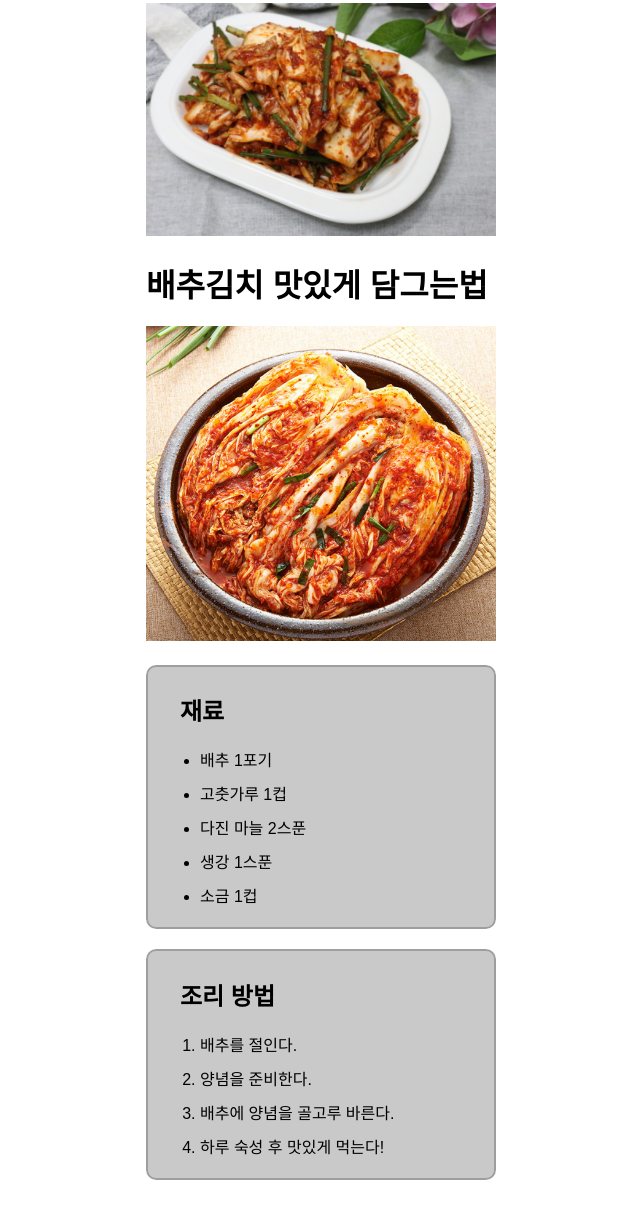
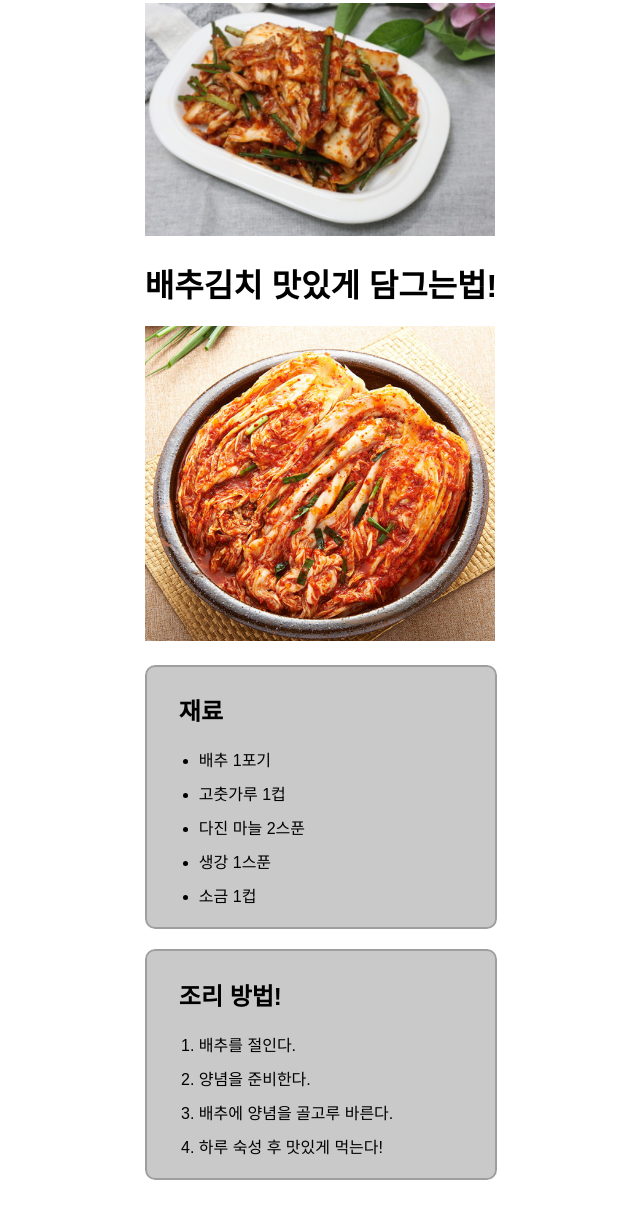
Before and after one commit to BaileyChoi/Recipe_page, a plain HTML site: page kimchi.html in a window 1280 px wide. Shown: the part 127-1337 px from the top of the page, without its empty margins (319-959 px from the left). Drawn offline with Linux system fonts and the light colour scheme.

Commit message:
Docs: 느낌표 추가
Docs: 느낌표 추가1

Docs: 느낌표 추가2

Docs: 느낌표 추가3

```diff
--- a/kimchi.html
+++ b/kimchi.html
@@ -3,7 +3,7 @@
   <head>
     <meta charset="UTF-8" />
     <meta name="viewport" content="width=device-width, initial-scale=1.0" />
-    <title>김치 만들기</title>
+    <title>김치 만들기!</title>
     <link rel="stylesheet" href="kimchi.css" />
   </head>
   <body>
@@ -18,7 +18,7 @@
         <img src="/kimchi_main.jpg" alt="" class="kimchi_main" />
 
         <hr />
-        <h1>배추김치 맛있게 담그는법</h1>
+        <h1>배추김치 맛있게 담그는법!</h1>
         <hr />
         <img src="/kimchi.jpg" alt="김치" />
         <fieldset>
@@ -34,7 +34,7 @@
           </div>
         </fieldset>
         <fieldset>
-          <h2>조리 방법</h2>
+          <h2>조리 방법!</h2>
           <ol>
             <li>배추를 절인다.</li>
             <li>양념을 준비한다.</li>
```
